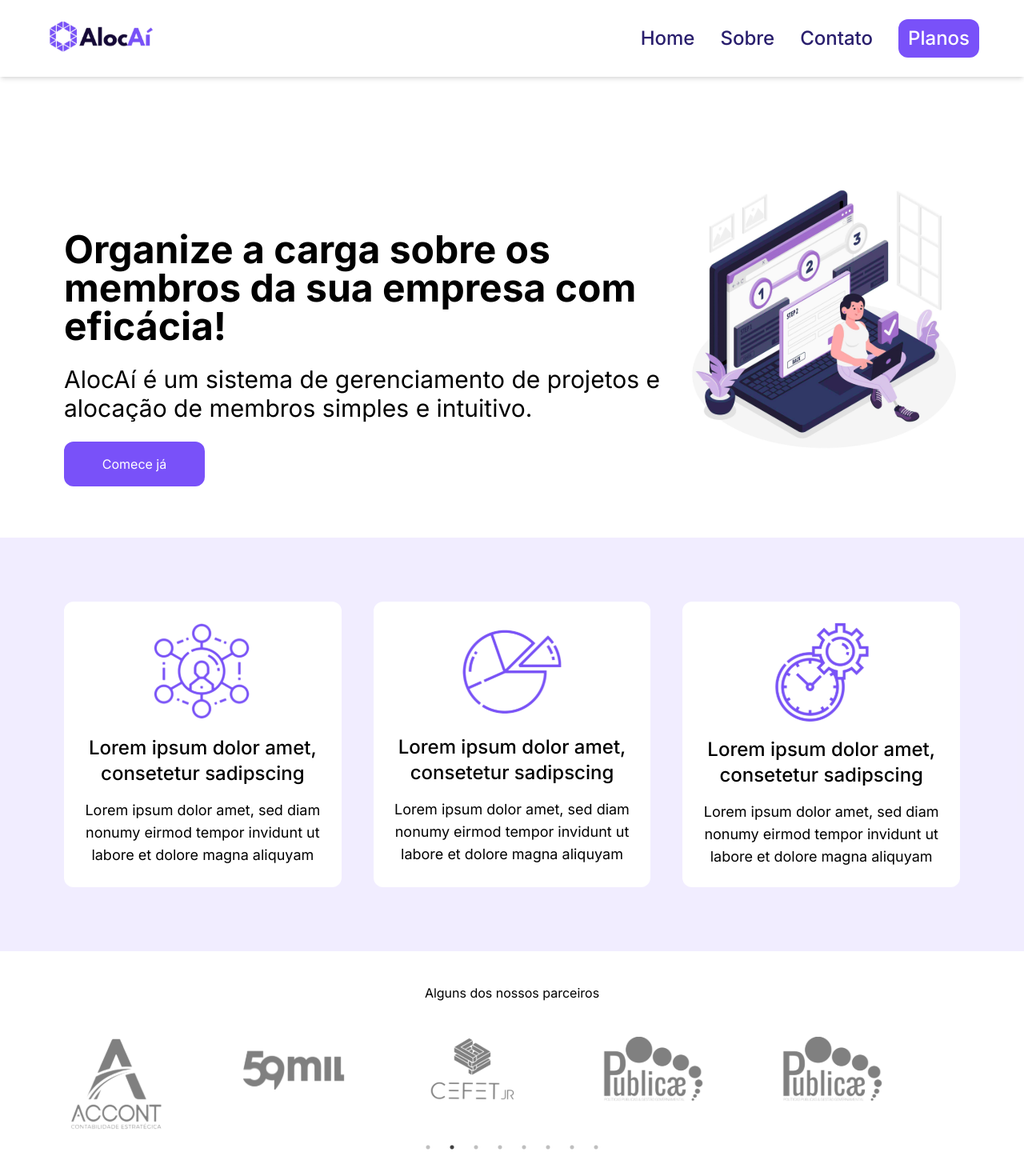
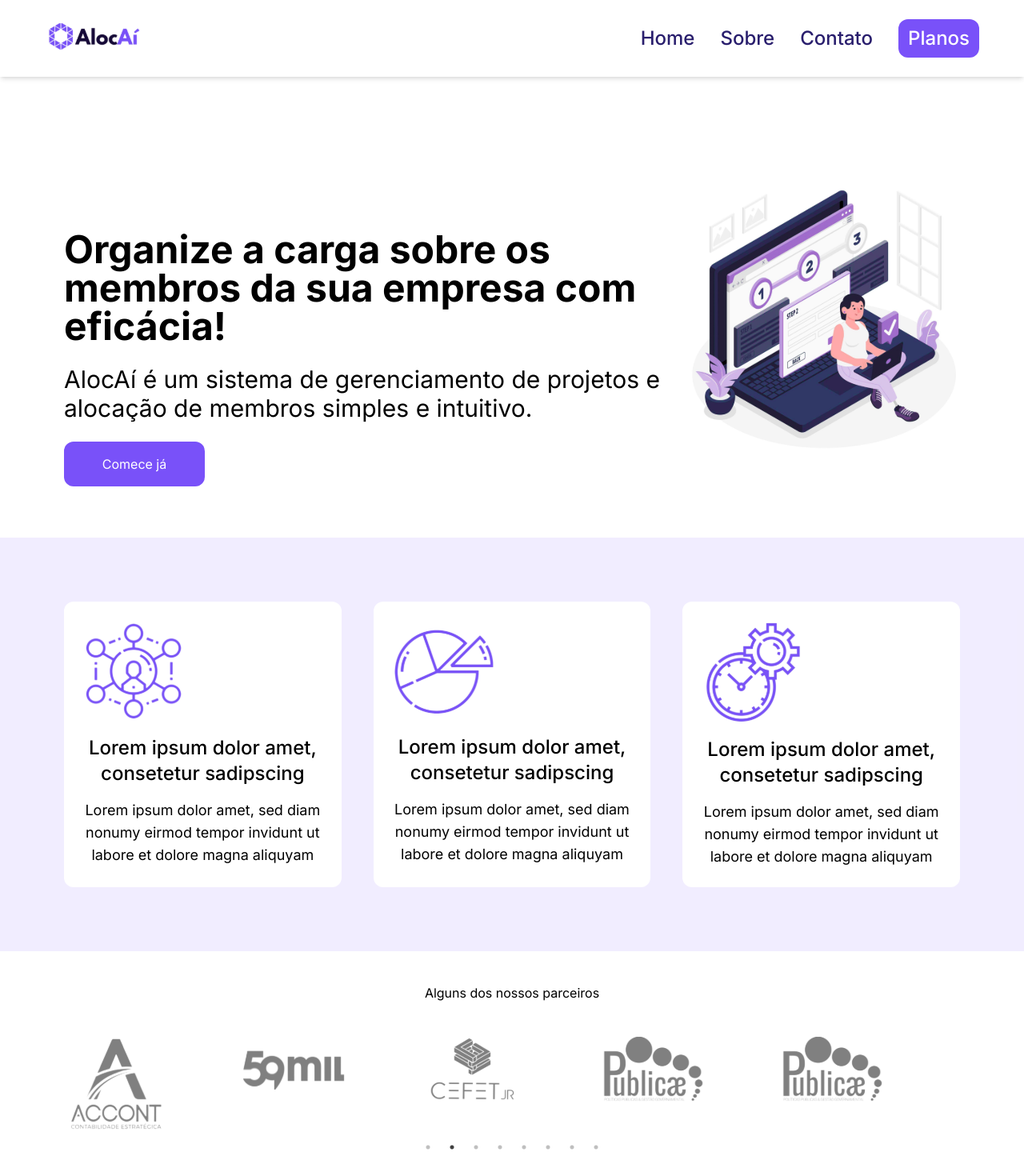
Before and after one commit to samuelfrs/Aloca--pessoal, a Next.js app: page / in a window 1280 px wide. Shown: the top 1470 px of the page at 80% size. Built offline with nearby package versions, Linux system fonts and the light colour scheme.

Commit message:
trocando img por Image e refatorando código para typescript

```diff
--- a/src/components/About.tsx
+++ b/src/components/About.tsx
@@ -1,35 +1,43 @@
 import React from 'react';
+import Image from 'next/image';
+
+interface FeatureBlockProps {
+  imageSrc: string;
+  title: string;
+  description: string;
+}
+
+function FeatureBlock({ imageSrc, title, description }: FeatureBlockProps) {
+  return (
+    <div className='bg-white rounded-xl py-4 px-4 md:py-6 md:px-6 text-center'>
+      <Image src={imageSrc} alt={title} width={128} height={128} />
+
+      <h1 className='font-medium text-lg md:text-2xl pt-2 md:pt-4'>{title}</h1>
+      <p className='font-normal text-sm md:text-lg pt-2 md:pt-4'>{description}</p>
+    </div>
+  );
+}
 
 function About() {
   return (
     <main className='bg-[#7951F91A] flex flex-col md:flex-row px-5 md:px-20 py-10 md:py-20 gap-10 justify-center'>
+      <FeatureBlock
+        imageSrc="/taskmanagement.svg"
+        title="Lorem ipsum dolor amet, consetetur sadipscing"
+        description="Lorem ipsum dolor amet, sed diam nonumy eirmod tempor invidunt ut labore et dolore magna aliquyam"
+      />
 
-      <div className='bg-white rounded-xl py-4 px-4 md:py-6 md:px-6 text-center'>
-        <img src="taskmanagement.svg" alt="task management image" className="mx-auto w-24 md:w-32" />
+      <FeatureBlock
+        imageSrc="/piechart.svg"
+        title="Lorem ipsum dolor amet, consetetur sadipscing"
+        description="Lorem ipsum dolor amet, sed diam nonumy eirmod tempor invidunt ut labore et dolore magna aliquyam"
+      />
 
-        <h1 className='font-medium text-lg md:text-2xl pt-2 md:pt-4'>Lorem ipsum dolor amet, consetetur sadipscing</h1>
-        <p className='font-normal text-sm md:text-lg pt-2 md:pt-4'>
-          Lorem ipsum dolor amet, sed diam nonumy eirmod tempor invidunt ut labore et dolore magna aliquyam
-        </p>
-      </div>
-
-      <div className='bg-white rounded-xl py-4 px-4 md:py-6 md:px-6 text-center'>
-        <img src="piechart.svg" alt="task management image" className="mx-auto w-24 md:w-32" />
-
-        <h1 className='font-medium text-lg md:text-2xl pt-2 md:pt-4'>Lorem ipsum dolor amet, consetetur sadipscing</h1>
-        <p className='font-normal text-sm md:text-lg pt-2 md:pt-4'>
-          Lorem ipsum dolor amet, sed diam nonumy eirmod tempor invidunt ut labore et dolore magna aliquyam
-        </p>
-      </div>
-
-      <div className='bg-white rounded-xl py-4 px-4 md:py-6 md:px-6 text-center'>
-        <img src="timemanagement.svg" alt="task management image" className="mx-auto w-24 md:w-32" />
-
-        <h1 className='font-medium text-lg md:text-2xl pt-2 md:pt-4'>Lorem ipsum dolor amet, consetetur sadipscing</h1>
-        <p className='font-normal text-sm md:text-lg pt-2 md:pt-4'>
-          Lorem ipsum dolor amet, sed diam nonumy eirmod tempor invidunt ut labore et dolore magna aliquyam
-        </p>
-      </div>
+      <FeatureBlock
+        imageSrc="/timemanagement.svg"
+        title="Lorem ipsum dolor amet, consetetur sadipscing"
+        description="Lorem ipsum dolor amet, sed diam nonumy eirmod tempor invidunt ut labore et dolore magna aliquyam"
+      />
     </main>
   );
 }
--- a/src/components/Hero.tsx
+++ b/src/components/Hero.tsx
@@ -1,4 +1,5 @@
 import React from 'react';
+import Image from 'next/image';
 
 function Hero() {
   return (
@@ -18,7 +19,7 @@ function Hero() {
       </div>
 
       <div className='w-full md:w-1/3 pr-5 md:pr-20 pt-4 md:pt-16'>
-        <img src="imagebanner.svg" alt="" className="w-full" />
+        <Image src="/imagebanner.svg" alt="Banner" width={600} height={400} />
       </div>
     </main>
   );
--- a/src/components/Navbar/Navbar.tsx
+++ b/src/components/Navbar/Navbar.tsx
@@ -1,37 +1,41 @@
 "use client";
 import React, { useState } from 'react';
 import { AiOutlineMenu, AiOutlineClose } from 'react-icons/ai';
+import Image from 'next/image';
+
+interface Link {
+  name: string;
+  link: string;
+}
 
 function Navbar() {
-  const links = [
+  const links: Link[] = [
     { name: "Home", link: "/" },
     { name: "Sobre", link: "/" },
     { name: "Contato", link: "/" },
-  ]
+  ];
 
-  const [open, setOpen] = useState(false)
+  const [open, setOpen] = useState(false);
 
   const toggleMenu = () => {
     setOpen(!open);
-  }
+  };
 
   return (
     <div className='shadow-md w-full bg-white'>
       <div className='md:flex items-center justify-between py-6 px-6 md:px-14'>
         <div>
-          <img src="logo.svg" alt="Imagem Logo Alocaí" />
+          <Image src="/logo.svg" alt="Imagem Logo Alocaí" width={120} height={40} />
         </div>
         <div onClick={toggleMenu} className='text-3xl absolute right-8 top-6 cursor-pointer md:hidden'>
           {open ? <AiOutlineClose /> : <AiOutlineMenu />}
         </div>
         <ul className={`md:flex md:items-center md:pb-0 pb-12 absolute md:static bg-white md:z-auto z-${open ? "50" : "-1"} left-0 w-full md:w-auto md:pl-0 pl-9 transition-all duration-500 ease-in ${open ? "top-20 opacity-100": "top-[-490px]"} md:opacity-100 opacity-0`}>
-          {
-            links.map((link, index) => (
-              <li key={index} className='md:ml-8 font-medium text-2xl md:my-0 my-7'>
-                <a href={link.link} className='text-[#291E6D] hover:text-[#7951F9] duration-500'>{link.name}</a>
-              </li>
-            ))
-          }
+          {links.map((link, index) => (
+            <li key={index} className='md:ml-8 font-medium text-2xl md:my-0 my-7'>
+              <a href={link.link} className='text-[#291E6D] hover:text-[#7951F9] duration-500'>{link.name}</a>
+            </li>
+          ))}
           <li className='md:ml-8 font-medium text-2xl bg-[#7951F9] rounded-xl py-2 px-3 w-fit'>
             <a href="/" className='text-white hover:text-[#291E6D] duration-500'>
               Planos
--- a/src/components/Quality.tsx
+++ b/src/components/Quality.tsx
@@ -1,4 +1,5 @@
 import React from 'react';
+import Image from 'next/image';
 
 interface FeatureItemProps {
   title: string;
@@ -24,7 +25,7 @@ const Quality: React.FC = () => {
   return (
     <div className='flex mt-32 px-20 gap-14 items-start'>
       <div>
-        <img src="bgq.svg" alt="" />
+        <Image src="/bgq.svg" alt="" width={641} height={634} />
       </div>
       <div className='pt-10'>
         <h1 className='font-medium text-4xl pr-28 mb-7'>Tudo que você precisa em um só lugar</h1>
```
